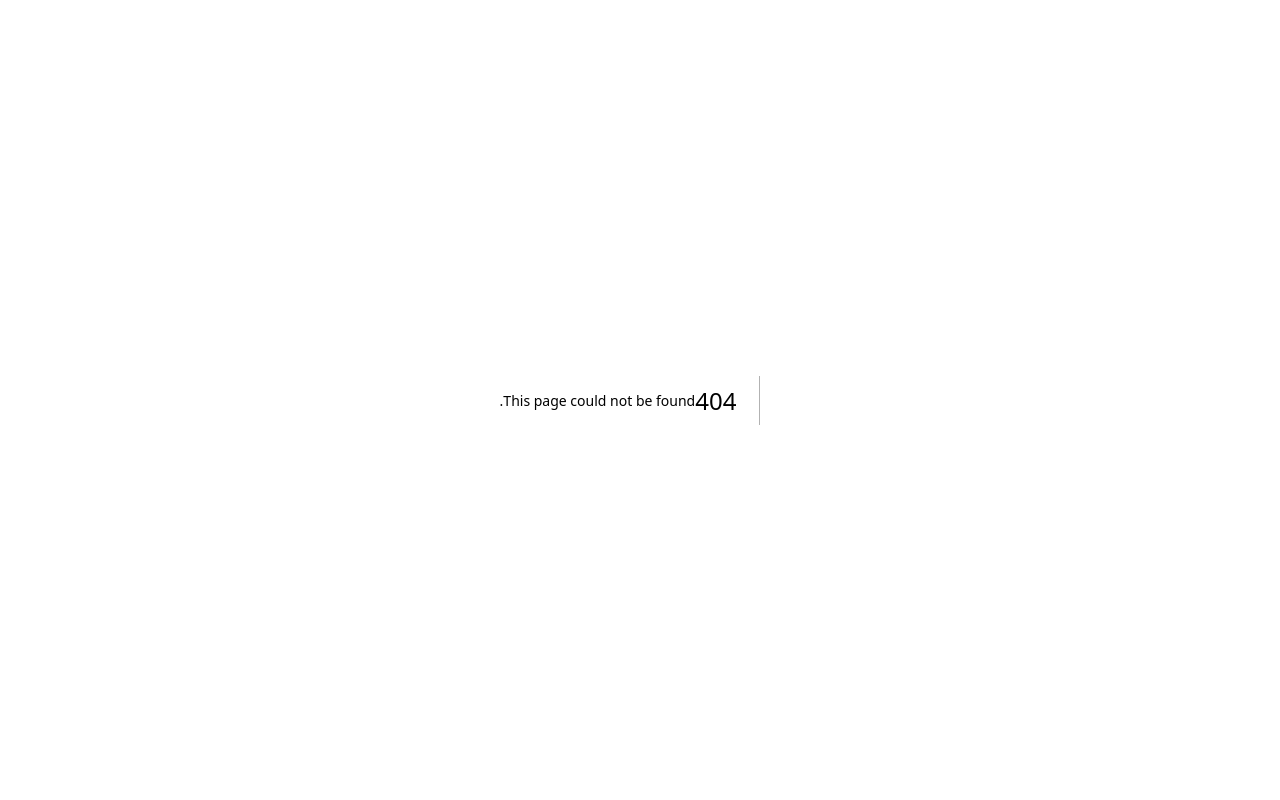
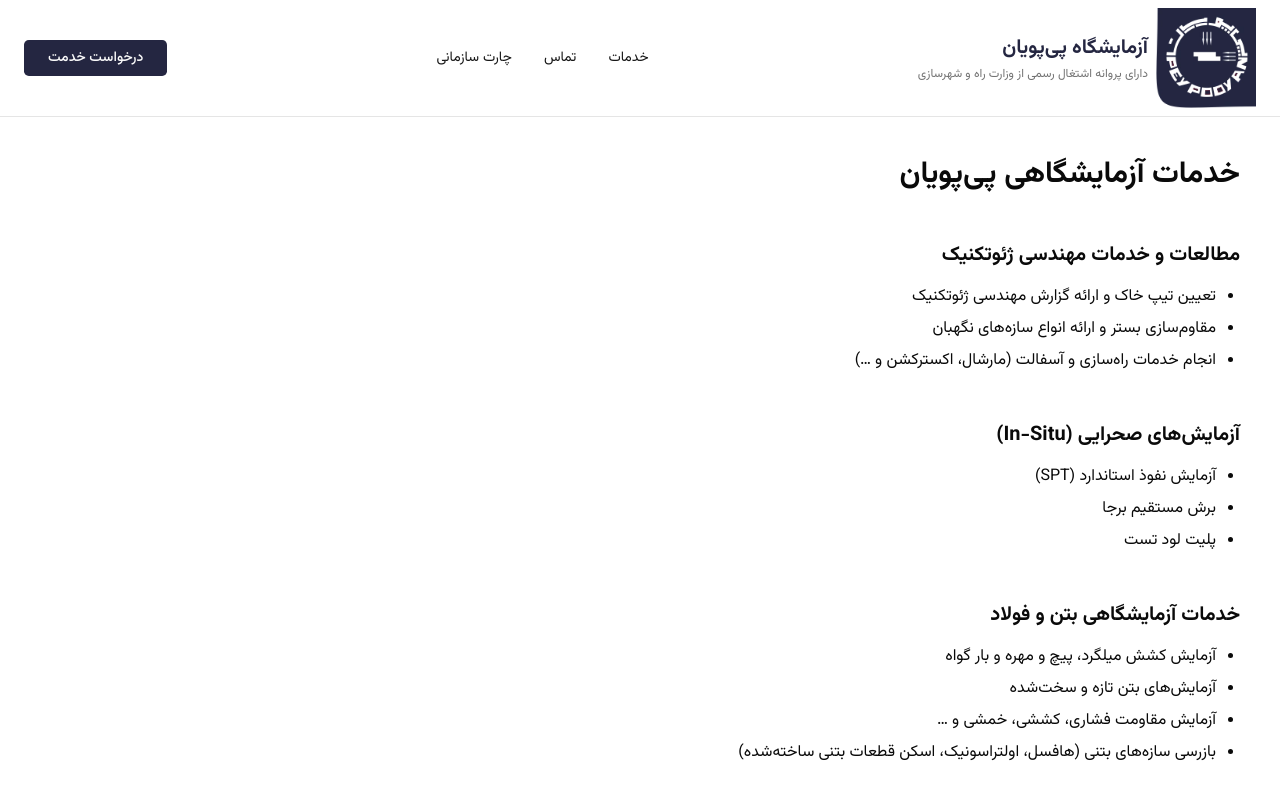
Before and after one commit to thepooyan/peypooyan, a Next.js app: page /services in a window 1280 px wide. Before the commit this address had no page. Shown: the top 800 px of the page. Built offline with nearby package versions, Linux system fonts and the light colour scheme.

Commit message:
nothing!

```diff
--- a/app/(header)/contact-us/page.tsx
+++ b/app/(header)/contact-us/page.tsx
@@ -1,6 +1,6 @@
 const contactus = () => {
   return (
-    <div className="p-5">
+    <main className="p-5">
       <h1>تماس باما</h1>
       <p>
         نشانی دفتر: دامغان، میدان شاهچراغی
@@ -22,7 +22,7 @@ const contactus = () => {
         فکس
       </p>
 
-    </div>
+    </main>
   )
 }
 
--- /dev/null
+++ b/app/(header)/services/page.tsx
@@ -0,0 +1,58 @@
+import Link from "next/link"
+
+type ServiceCategory = {
+  title: string
+  items: { name: string; href: string }[]
+}
+
+const services: ServiceCategory[] = [
+  {
+    title: "مطالعات و خدمات مهندسی ژئوتکنیک",
+    items: [
+      { name: "تعیین تیپ خاک و ارائه گزارش مهندسی ژئوتکنیک", href: "/services/soil-classification" },
+      { name: "مقاوم‌سازی بستر و ارائه انواع سازه‌های نگهبان", href: "/services/ground-improvement" },
+      { name: "انجام خدمات راه‌سازی و آسفالت (مارشال، اکسترکشن و …)", href: "/services/road-and-asphalt" }
+    ]
+  },
+  {
+    title: "آزمایش‌های صحرایی (In-Situ)",
+    items: [
+      { name: "آزمایش نفوذ استاندارد (SPT)", href: "/services/spt-test" },
+      { name: "برش مستقیم برجا", href: "/services/in-situ-direct-shear" },
+      { name: "پلیت لود تست", href: "/services/plate-load-test" }
+    ]
+  },
+  {
+    title: "خدمات آزمایشگاهی بتن و فولاد",
+    items: [
+      { name: "آزمایش کشش میلگرد، پیچ و مهره و بار گواه", href: "/services/rebar-bolt-tensile-test" },
+      { name: "آزمایش‌های بتن تازه و سخت‌شده", href: "/services/fresh-hardened-concrete-tests" },
+      { name: "آزمایش مقاومت فشاری، کششی، خمشی و …", href: "/services/concrete-strength-tests" },
+      { name: "بازرسی سازه‌های بتنی (هافسل، اولتراسونیک، اسکن قطعات بتنی ساخته‌شده)", href: "/services/concrete-structure-inspection" }
+    ]
+  }
+]
+
+export default function page() {
+  return (
+    <main className="space-y-12 mx-10 mt-10">
+      <h1 className="text-3xl font-bold">
+        خدمات آزمایشگاهی پی‌پویان
+      </h1>
+      {services.map((category) => (
+        <div key={category.title} className="space-y-4">
+          <h2 className="text-xl font-bold">{category.title}</h2>
+          <ul className="list-disc pr-6 space-y-2">
+            {category.items.map((item) => (
+              <li key={item.name}>
+                <Link href={item.href} className="hover:underline">
+                  {item.name}
+                </Link>
+              </li>
+            ))}
+          </ul>
+        </div>
+      ))}
+    </main>
+  )
+}
```
